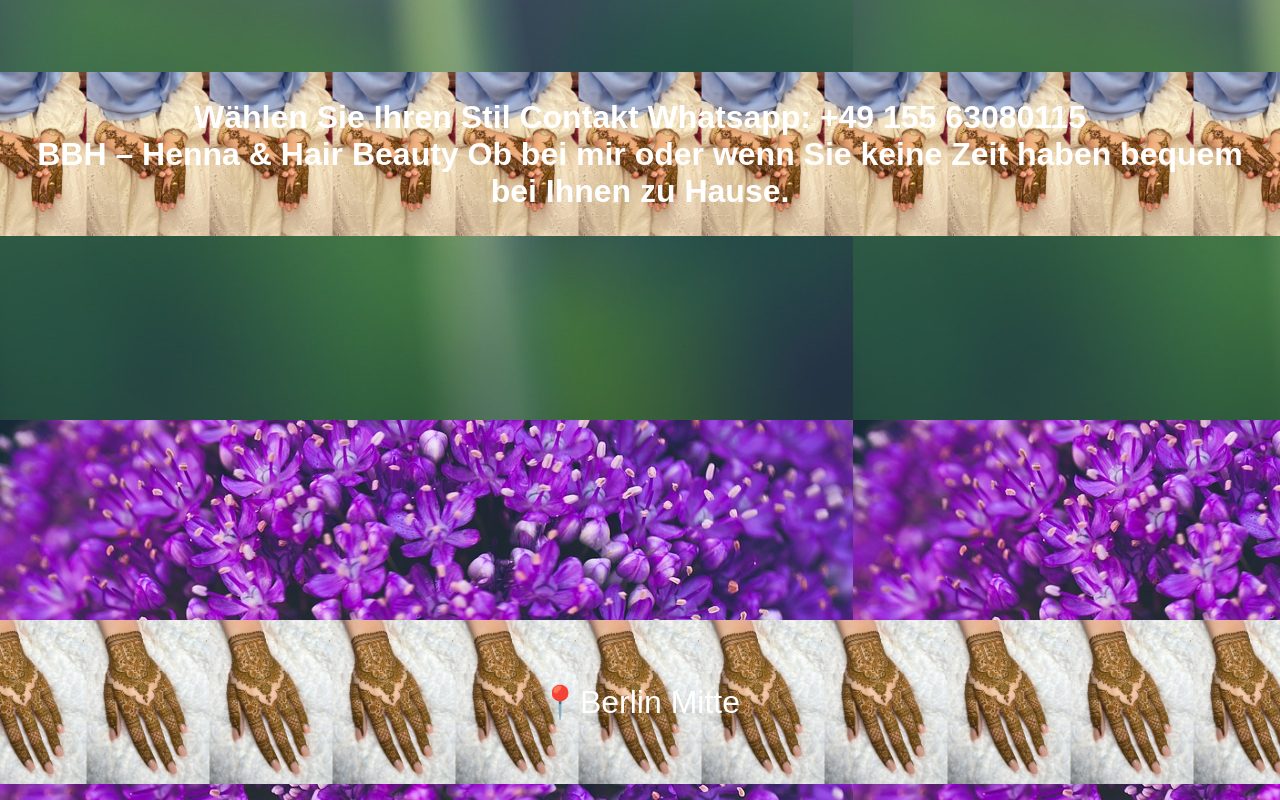
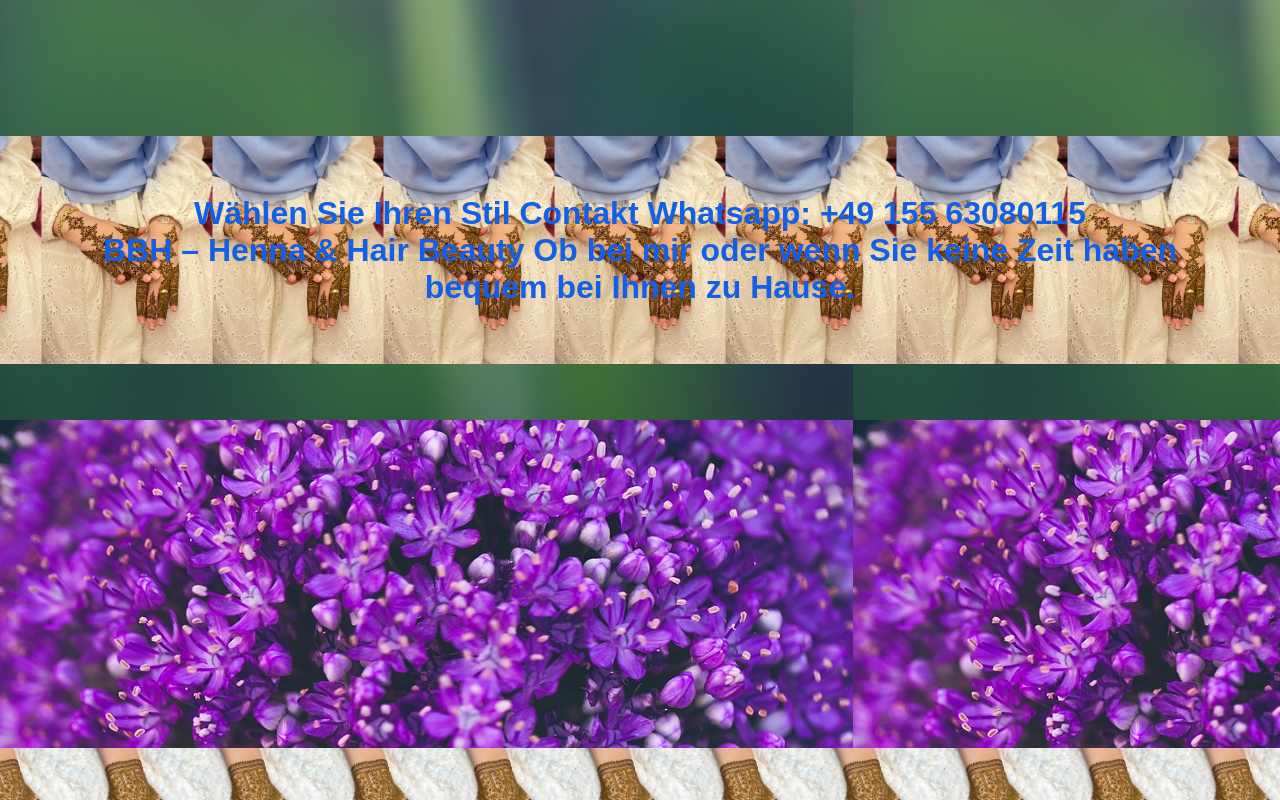
Before and after one commit to Malaminjagana/Berlinbeauty-pretty1, a plain HTML site: page index.html in a window 1280 px wide. Shown: the part 860-1660 px from the top of the page. Drawn offline with Linux system fonts and the light colour scheme.

Commit message:
another one

```diff
--- a/index.html
+++ b/index.html
@@ -58,7 +58,7 @@
     </div1>
 
      <div1>
-       <h5><strong>Wählen Sie Ihren Stil Contakt Whatsapp: +49 155 63080115<br>BBH – Henna & Hair Beauty Ob bei mir oder wenn Sie keine Zeit haben bequem bei Ihnen zu Hause. </strong></h5>
+       <h5 style="color:rgb(19, 96, 231)">Wählen Sie Ihren Stil Contakt Whatsapp: +49 155 63080115<br>BBH – Henna & Hair Beauty Ob bei mir oder wenn Sie keine Zeit haben bequem bei Ihnen zu Hause.</h5>
     </div1>
 
     <header>
--- a/styles.css
+++ b/styles.css
@@ -4,8 +4,8 @@ body {
     padding: 0;
 }
 
-header {
-    background-color: #88899d;
+header{
+    background-color: #8082a1;
     color: rgb(25, 99, 218);
     text-align: center;
     padding: 1em;
@@ -19,7 +19,7 @@ h6,h5 {
     background-color: #88899d;
     color: rgb(29, 100, 213);
     text-align: center;
-    padding: 1em;
+    padding: 2em;
     margin-top: 30%;
     display: flex;
 
```
